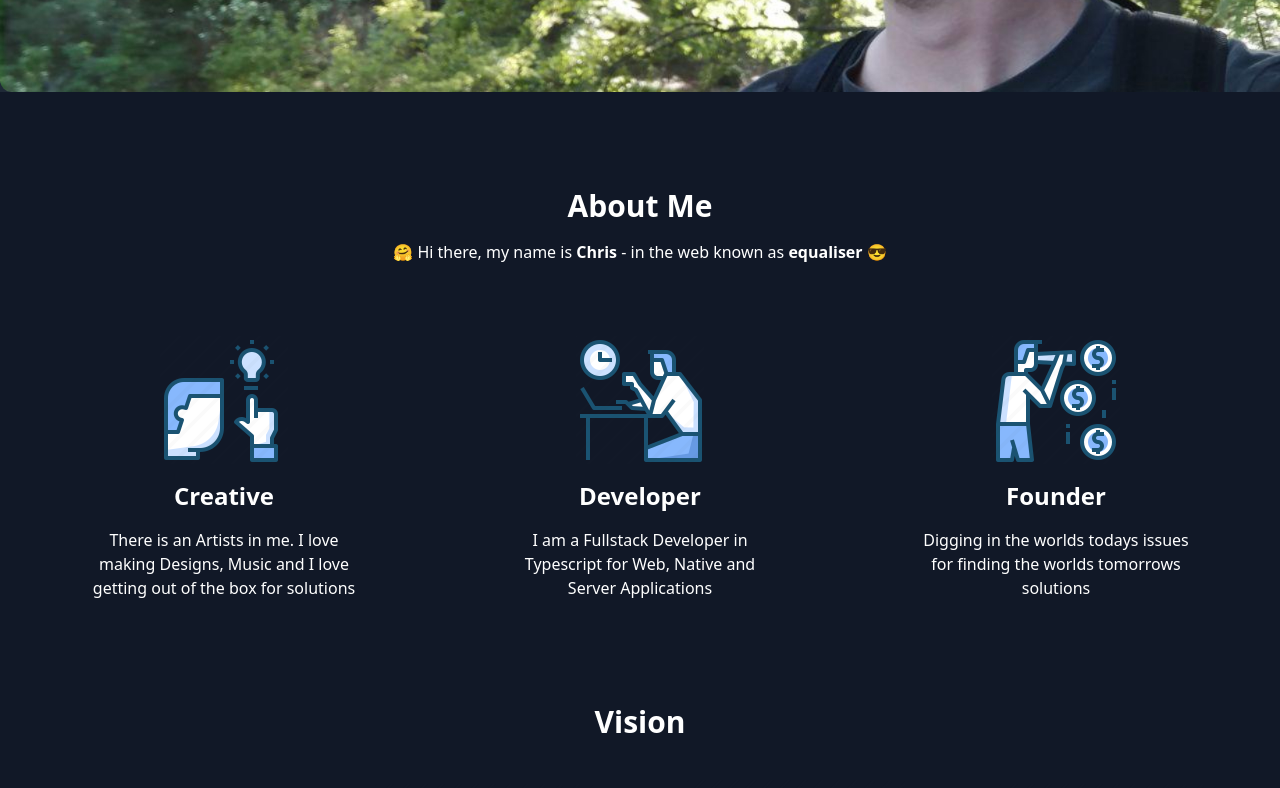
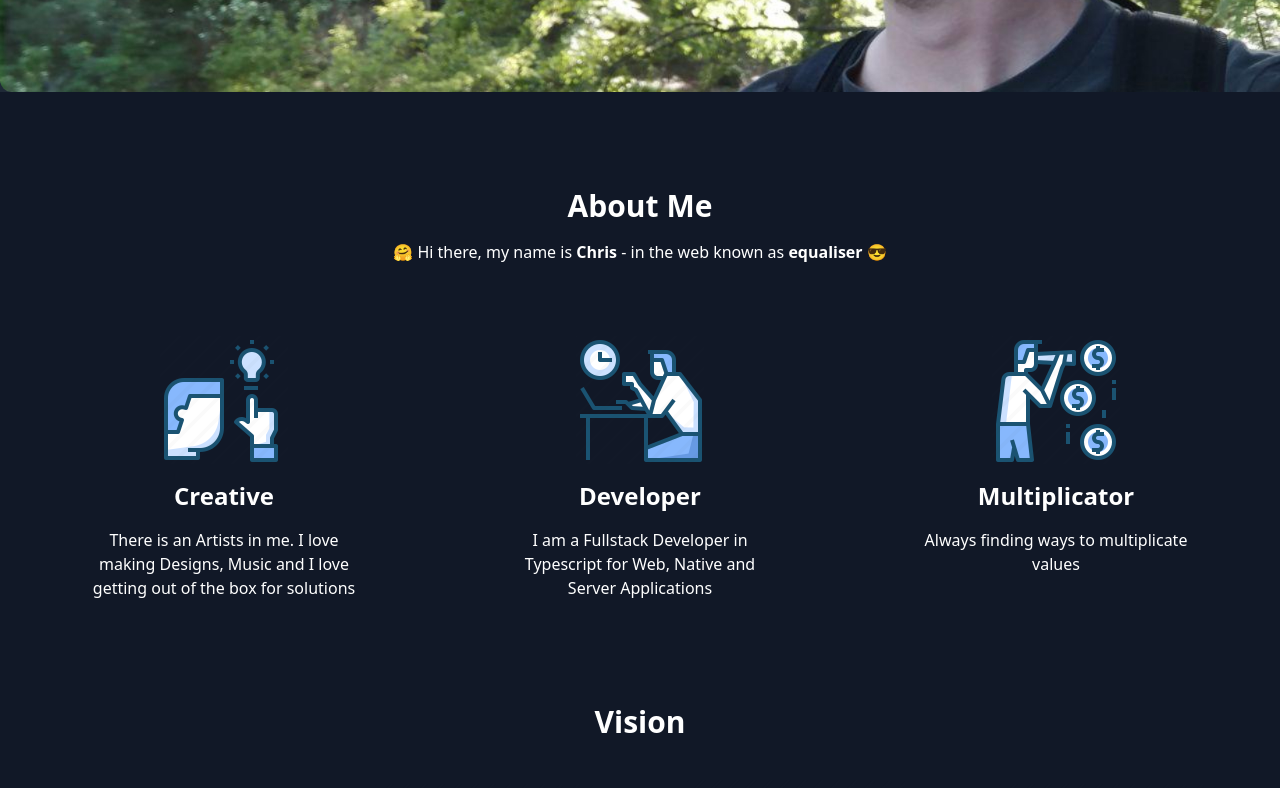
Before and after one commit to equaliser0/equaliser, a Nuxt app: page / in a window 1280 px wide. Shown: the part 426-1214 px from the top of the page. Built offline with nearby package versions, Linux system fonts and the light colour scheme.

Commit message:
Cange Profile

```diff
--- a/components/About.vue
+++ b/components/About.vue
@@ -23,8 +23,8 @@
 
           <div class="flex flex-col items-center w-full md:w-1/4 m-2 p-4">
             <img src="~/assets/imgs/founder.png" alt="">
-            <h2>Founder</h2>
-            <p>Digging in the worlds todays issues for finding the worlds tomorrows solutions</p>
+            <h2>Multiplicator</h2>
+            <p>Always finding ways to multiplicate values</p>
           </div>
 
         </div>
```
